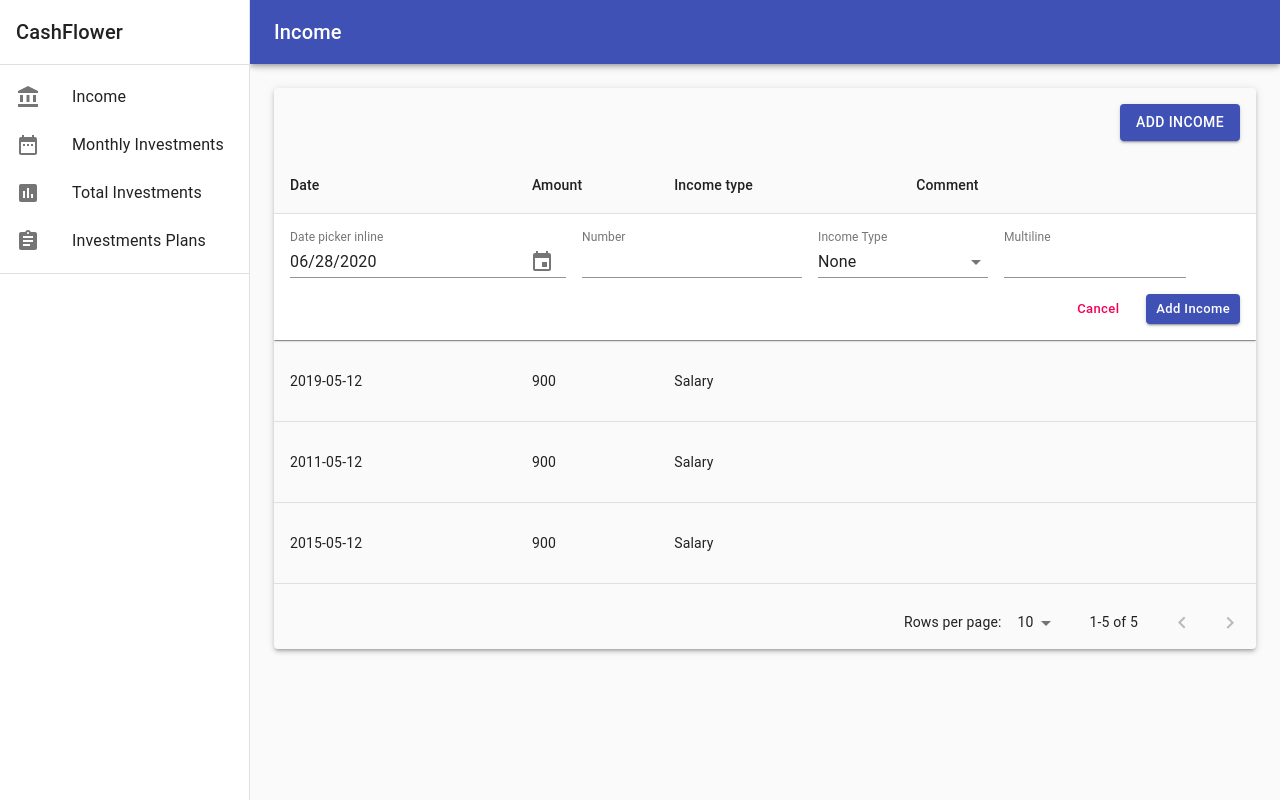
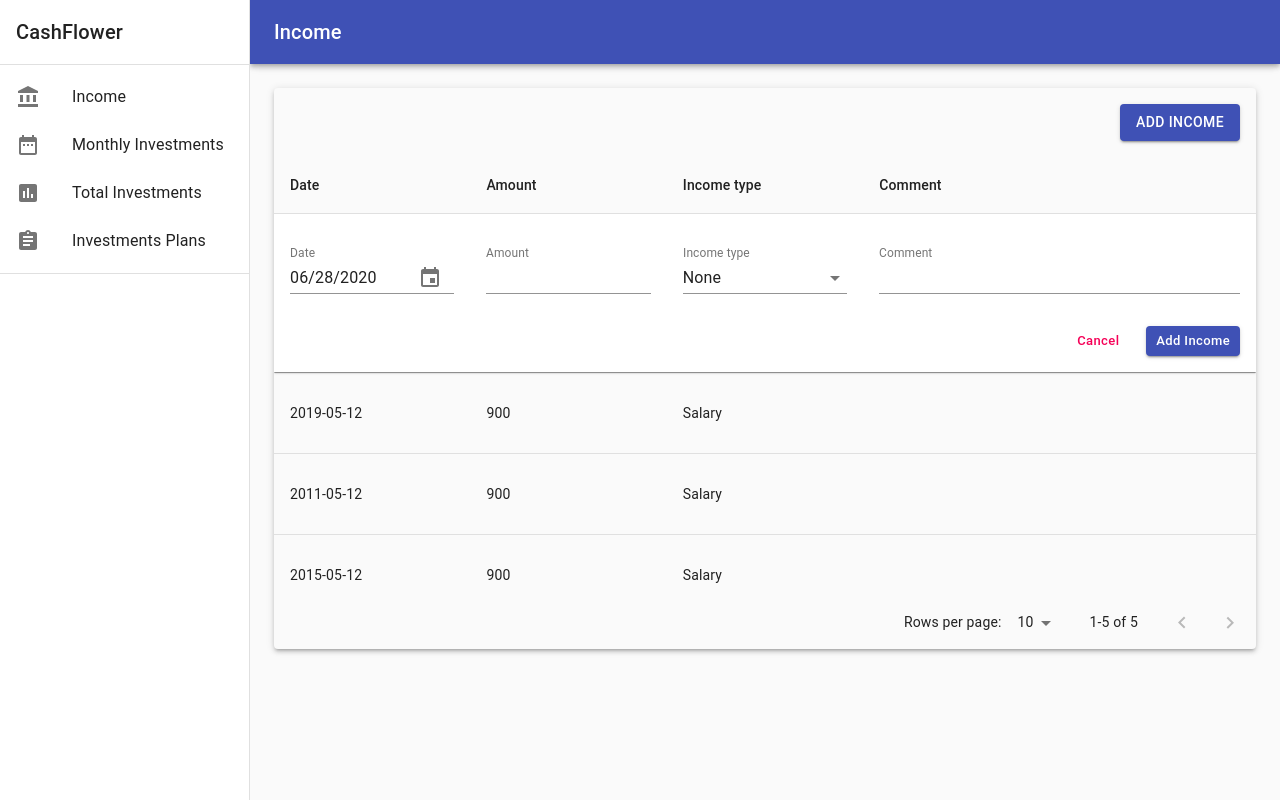
Before and after one commit to ModestB/cashflower, a React (Create React App) app: page / in a window 1280 px wide. Both pictures are taken after a click on the button "ADD INCOME". Built offline with nearby package versions, Linux system fonts and the light colour scheme.

Commit message:
improve table col sizing, add dynamic label to inputs

```diff
--- a/src/components/dataTable/DataTable.js
+++ b/src/components/dataTable/DataTable.js
@@ -22,6 +22,10 @@ const useStyles = makeStyles((theme) => ({
   container: {
     maxHeight: 440,
     overflowX: "hidden",
+  },
+  table: {
+    tableLayout: "fixed",
+    width: "100%",
   },
   tableHead: {
     padding: theme.spacing(2),
@@ -150,18 +154,23 @@ export default function DataTable(props) {
         ref={tableRef}
         className={[classes.container, classes.customScroll].join(" ")}
       >
-        <Table stickyHeader aria-label="sticky table">
+        <Table stickyHeader aria-label="sticky table" className={classes.table}>
           <TableHead className={classes.tableHead}>
             <TableRow>
-              {props.columns.map((column) => (
+              {props.columns
+                .filter((column) => column.id !== "edit")
+                .map((column) => {
+                  return (
                     <TableCell
                       key={column.id}
                       align={column.align}
                       style={{ minWidth: column.minWidth }}
+                      colspan={column.colspan ? column.colspan : 1}
                     >
                       {column.label}
                     </TableCell>
-              ))}
+                  );
+                })}
             </TableRow>
           </TableHead>
 
--- a/src/components/dataTable/addData/AddData.js
+++ b/src/components/dataTable/addData/AddData.js
@@ -7,6 +7,10 @@ import { MuiPickersUtilsProvider } from "@material-ui/pickers";
 import FormControl from "@material-ui/core/FormControl";
 import Button from "@material-ui/core/Button";
 import Grid from "@material-ui/core/Grid";
+import Table from "@material-ui/core/Table";
+import TableBody from "@material-ui/core/TableBody";
+import TableRow from "@material-ui/core/TableRow";
+import TableCell from "@material-ui/core/TableCell";
 import DateInput from "./dateInput/DateInput";
 import NumberInput from "./numberInput/NumberInput";
 import SelectInput from "./selectInput/SelectInput";
@@ -18,9 +22,17 @@ const useStyles = makeStyles((theme) => ({
     boxShadow: theme.shadows[1],
     backgroundColor: theme.palette.background.paper,
   },
+  table: {
+    tableLayout: "fixed",
+    width: `calc(100% + ${theme.spacing(2) * 2}px)`,
+    marginLeft: -theme.spacing(2),
+    marginRight: -theme.spacing(2),
+  },
+  tableCell: {
+    borderBottom: "none",
+  },
   formControl: {
-    minWidth: 170,
-    marginRight: theme.spacing(2),
+    width: "100%",
   },
   actionsContainer: {
     marginTop: theme.spacing(2),
@@ -74,54 +86,72 @@ export default function AddData(props) {
   return (
     <MuiPickersUtilsProvider utils={DateFnsUtils}>
       <Grid container className={classes.root}>
-        <Grid container xs={12} wrap="nowrap">
+        <Table className={classes.table}>
+          <TableBody>
+            <TableRow>
               {props.columns.map((column) => {
                 if (!column.editable) return;
+                let input = null;
 
                 switch (column.inputType) {
                   case "date":
-                return (
-                  <FormControl className={classes.formControl}>
+                    input = (
                       <DateInput
+                        label={column.label}
                         selectedDate={selectedDate}
                         onChangeHandler={setSelectedDate}
                       />
-                  </FormControl>
                     );
+                    break;
                   case "number":
-                return (
-                  <FormControl className={classes.formControl}>
+                    input = (
                       <NumberInput
+                        label={column.label}
                         value={amount}
                         onChangeHandler={handleAmountChange}
                       />
-                  </FormControl>
                     );
+                    break;
                   case "select":
-                return (
-                  <FormControl className={classes.formControl}>
+                    input = (
                       <SelectInput
+                        label={column.label}
                         value={incomeType}
                         onChangeHandler={handleIncomeTypeChange}
                         options={column.inputOptions}
                       />
-                  </FormControl>
                     );
+                    break;
                   case "textArea":
-                return (
-                  <FormControl className={classes.formControl}>
+                    input = (
                       <TextAreaInput
+                        label={column.label}
                         value={comment}
                         onChangeHandler={handleCommentChange}
                       />
-                  </FormControl>
                     );
+                    break;
 
                   default:
                     break;
                 }
+
+                return (
+                  <TableCell
+                    colspan={column.colspan ? column.colspan : 1}
+                    style={{ minWidth: column.minWidth }}
+                    className={classes.tableCell}
+                  >
+                    <FormControl className={classes.formControl}>
+                      {input}
+                    </FormControl>
+                  </TableCell>
+                );
               })}
-        </Grid>
+            </TableRow>
+          </TableBody>
+        </Table>
+
         <Grid
           className={classes.actionsContainer}
           container
--- a/src/components/dataTable/addData/dateInput/DateInput.js
+++ b/src/components/dataTable/addData/dateInput/DateInput.js
@@ -9,7 +9,7 @@ export default function DateInput(props) {
       variant="inline"
       format="MM/dd/yyyy"
       id="date-picker-inline"
-      label="Date picker inline"
+      label={props.label}
       value={props.selectedDate}
       onChange={props.onChangeHandler}
       KeyboardButtonProps={{
--- a/src/components/dataTable/addData/numberInput/NumberInput.js
+++ b/src/components/dataTable/addData/numberInput/NumberInput.js
@@ -6,7 +6,7 @@ export default function NumberInput(props) {
   return (
     <TextField
       id="standard-number"
-      label="Number"
+      label={props.label}
       type="number"
       value={props.value}
       onChange={props.onChangeHandler}
--- a/src/components/dataTable/addData/selectInput/SelectInput.js
+++ b/src/components/dataTable/addData/selectInput/SelectInput.js
@@ -7,7 +7,7 @@ export default function SelectInput(props) {
   return (
     <React.Fragment>
       <InputLabel shrink id="demo-simple-select-label">
-        Income Type
+        {props.label}
       </InputLabel>
       <Select
         labelId="demo-simple-select-label"
--- a/src/components/dataTable/addData/textAreaInput/TextAreaInput.js
+++ b/src/components/dataTable/addData/textAreaInput/TextAreaInput.js
@@ -5,7 +5,7 @@ export default function TextAreaInput(props) {
   return (
     <TextField
       id="standard-multiline-flexible"
-      label="Multiline"
+      label={props.label}
       multiline
       rowsMax={4}
       value={props.value}
--- a/src/components/dataTable/dataTableRow/DataTableRow.js
+++ b/src/components/dataTable/dataTableRow/DataTableRow.js
@@ -9,6 +9,8 @@ import TableRowMenu from "../tableRowMenu/TableRowMenu";
 const useStyles = makeStyles((theme) => ({
   tableCellActions: {
     visibility: "hidden",
+    display: "flex",
+    justifyContent: "flex-end",
   },
   tableRow: {
     "&:hover": {
@@ -57,7 +59,11 @@ export default function DataTableRow(props) {
     }
 
     return (
-      <TableCell key={column.id} align={column.align}>
+      <TableCell
+        key={column.id}
+        align={column.align}
+        style={{ minWidth: column.minWidth }}
+      >
         {tableCellData}
       </TableCell>
     );
--- a/src/components/dataTable/tableRowMenu/TableRowMenu.js
+++ b/src/components/dataTable/tableRowMenu/TableRowMenu.js
@@ -30,7 +30,7 @@ export default function TableRowMenu(props) {
   };
 
   return (
-    <div>
+    <React.Fragment>
       <IconButton
         aria-label="more"
         aria-controls="long-menu"
@@ -58,6 +58,6 @@ export default function TableRowMenu(props) {
           </MenuItem>
         ))}
       </Menu>
-    </div>
+    </React.Fragment>
   );
 }
--- a/src/domain/income/Income.js
+++ b/src/domain/income/Income.js
@@ -37,6 +37,7 @@ const columns = [
     editable: true,
     inputType: "textArea",
     minWidth: 170,
+    colspan: 2,
   },
   {
     id: "edit",
--- a/src/domain/monthly/Monthly.js
+++ b/src/domain/monthly/Monthly.js
@@ -37,6 +37,7 @@ const columns = [
     editable: true,
     inputType: "textArea",
     minWidth: 170,
+    colspan: 2,
   },
   {
     id: "edit",
```
Lines whose indentation alone changed are shown as unchanged.
